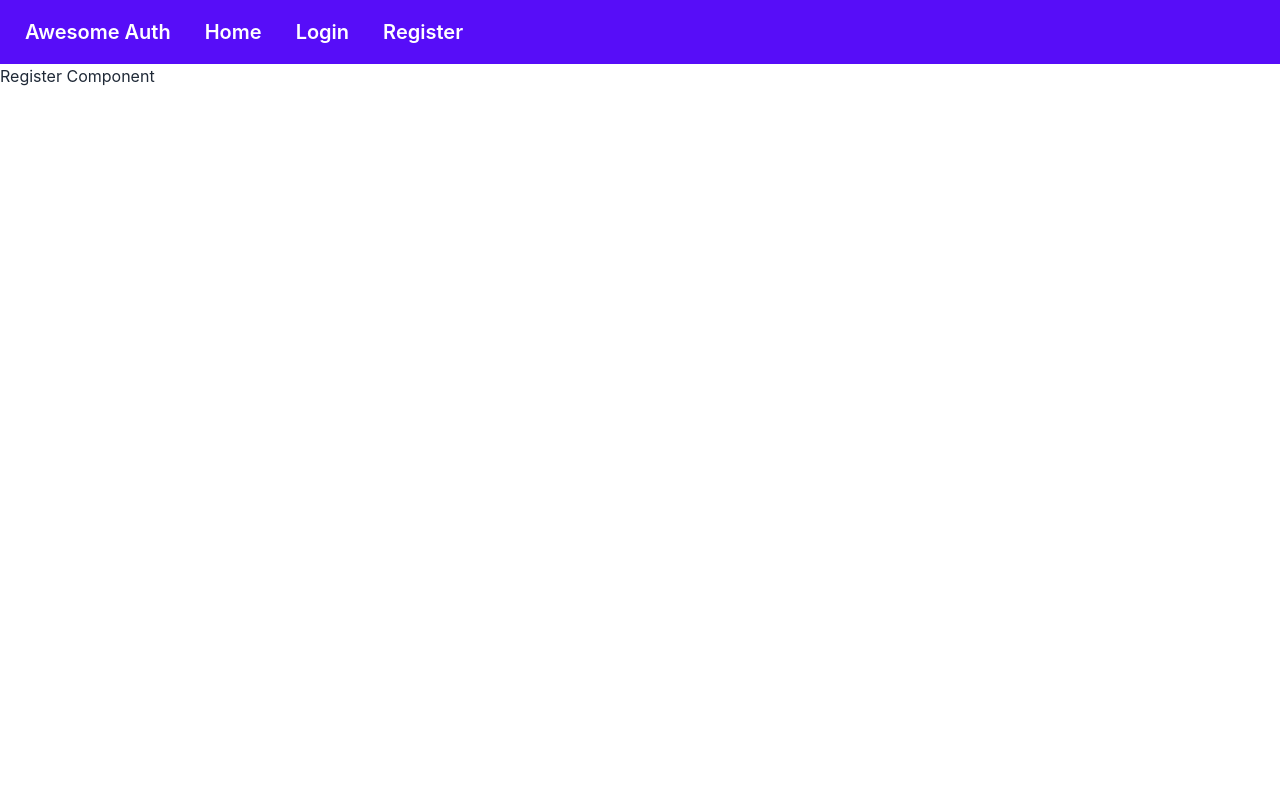
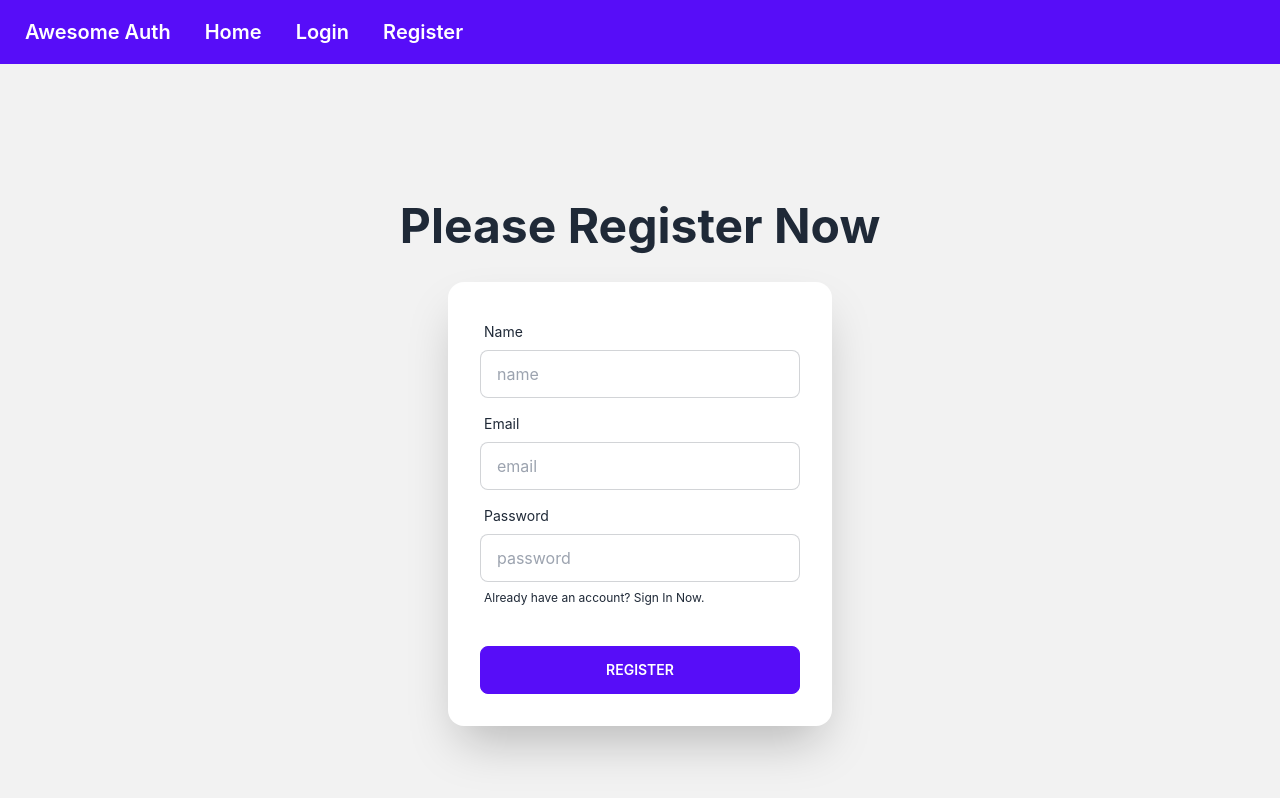
Before and after one commit to mahmud035/58-auth-router-context-app-two-batch-06, a React (Create React App) app: page /register in a window 1280 px wide. Shown: the top 798 px of the page. Built offline with nearby package versions, Linux system fonts and the light colour scheme.

Commit message:
58-2 Create Login and Registration Form using Daisy UI

```diff
--- a/src/Components/Header/Header.js
+++ b/src/Components/Header/Header.js
@@ -5,7 +5,7 @@
   return (
     <div>
       <div className="navbar bg-primary text-primary-content">
-        <NavLink className="btn btn-ghost normal-case text-xl">
+        <NavLink to="/" className="btn btn-ghost normal-case text-xl">
           Awesome Auth
         </NavLink>
         <NavLink to="/home" className="btn btn-ghost normal-case text-xl">
--- a/src/Components/Login/Login.js
+++ b/src/Components/Login/Login.js
@@ -1,9 +1,63 @@
 import React from 'react';
+import { Link } from 'react-router-dom';
 
 const Login = () => {
+  const handleSubmit = (e) => {
+    e.preventDefault();
+
+    const form = e.target;
+    const email = form.email.value;
+    const password = form.password.value;
+    console.log(email, password);
+
+    form.reset();
+  };
+
   return (
     <div>
-      <h1>Login Component</h1>
+      <div className="hero min-h-screen bg-base-200">
+        <div className="hero-content flex-col ">
+          <div className="text-center lg:text-left">
+            <h1 className="text-5xl font-bold pb-4">Please Login Now!</h1>
+          </div>
+          <div className="card flex-shrink-0 w-full max-w-sm shadow-2xl bg-base-100">
+            <form onSubmit={handleSubmit} className="card-body">
+              <div className="form-control">
+                <label className="label">
+                  <span className="label-text">Email</span>
+                </label>
+                <input
+                  type="email"
+                  name="email"
+                  placeholder="email"
+                  className="input input-bordered"
+                  required
+                />
+              </div>
+              <div className="form-control">
+                <label className="label">
+                  <span className="label-text">Password</span>
+                </label>
+                <input
+                  type="password"
+                  name="password"
+                  placeholder="password"
+                  className="input input-bordered"
+                  required
+                />
+                <label className="label">
+                  <Link className="label-text-alt link link-hover">
+                    Forgot password?
+                  </Link>
+                </label>
+              </div>
+              <div className="form-control mt-6">
+                <button className="btn btn-primary">Login</button>
+              </div>
+            </form>
+          </div>
+        </div>
+      </div>
     </div>
   );
 };
--- a/src/Components/Register/Register.js
+++ b/src/Components/Register/Register.js
@@ -1,9 +1,76 @@
 import React from 'react';
+import { Link } from 'react-router-dom';
 
 const Register = () => {
+  const handleSubmit = (e) => {
+    e.preventDefault();
+
+    const form = e.target;
+    const name = form.name.value;
+    const email = form.email.value;
+    const password = form.password.value;
+    console.log(name, email, password);
+
+    form.reset();
+  };
+
   return (
     <div>
-      <h1>Register Component</h1>
+      <div className="hero min-h-screen bg-base-200">
+        <div className="hero-content flex-col ">
+          <div className="text-center lg:text-left">
+            <h1 className="text-5xl font-bold pb-4">Please Register Now</h1>
+          </div>
+          <div className="card flex-shrink-0 w-full max-w-sm shadow-2xl bg-base-100">
+            <form onSubmit={handleSubmit} className="card-body">
+              <div className="form-control">
+                <label className="label">
+                  <span className="label-text">Name</span>
+                </label>
+                <input
+                  type="text"
+                  name="name"
+                  placeholder="name"
+                  className="input input-bordered"
+                  required
+                />
+              </div>
+              <div className="form-control">
+                <label className="label">
+                  <span className="label-text">Email</span>
+                </label>
+                <input
+                  type="email"
+                  name="email"
+                  placeholder="email"
+                  className="input input-bordered"
+                  required
+                />
+              </div>
+              <div className="form-control">
+                <label className="label">
+                  <span className="label-text">Password</span>
+                </label>
+                <input
+                  type="password"
+                  name="password"
+                  placeholder="password"
+                  className="input input-bordered"
+                  required
+                />
+                <label className="label">
+                  <Link to="/login" className="label-text-alt link link-hover">
+                    Already have an account? Sign In Now.
+                  </Link>
+                </label>
+              </div>
+              <div className="form-control mt-6">
+                <button className="btn btn-primary">Register</button>
+              </div>
+            </form>
+          </div>
+        </div>
+      </div>
     </div>
   );
 };
```
